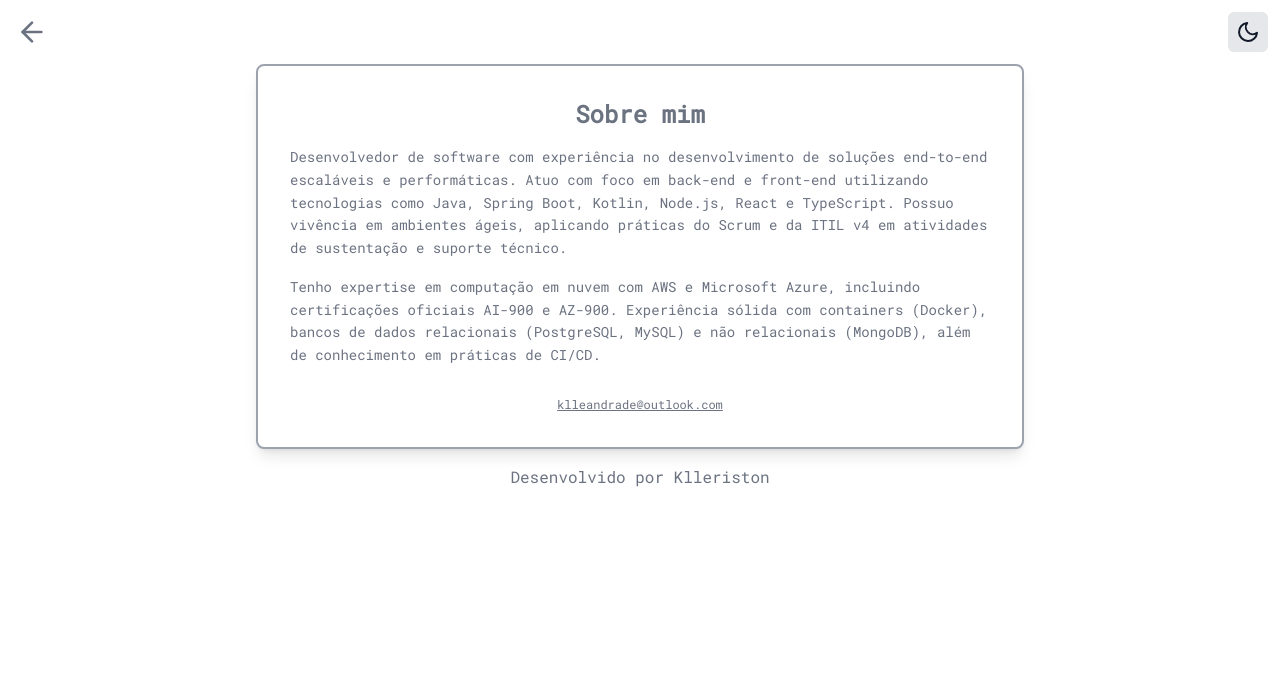
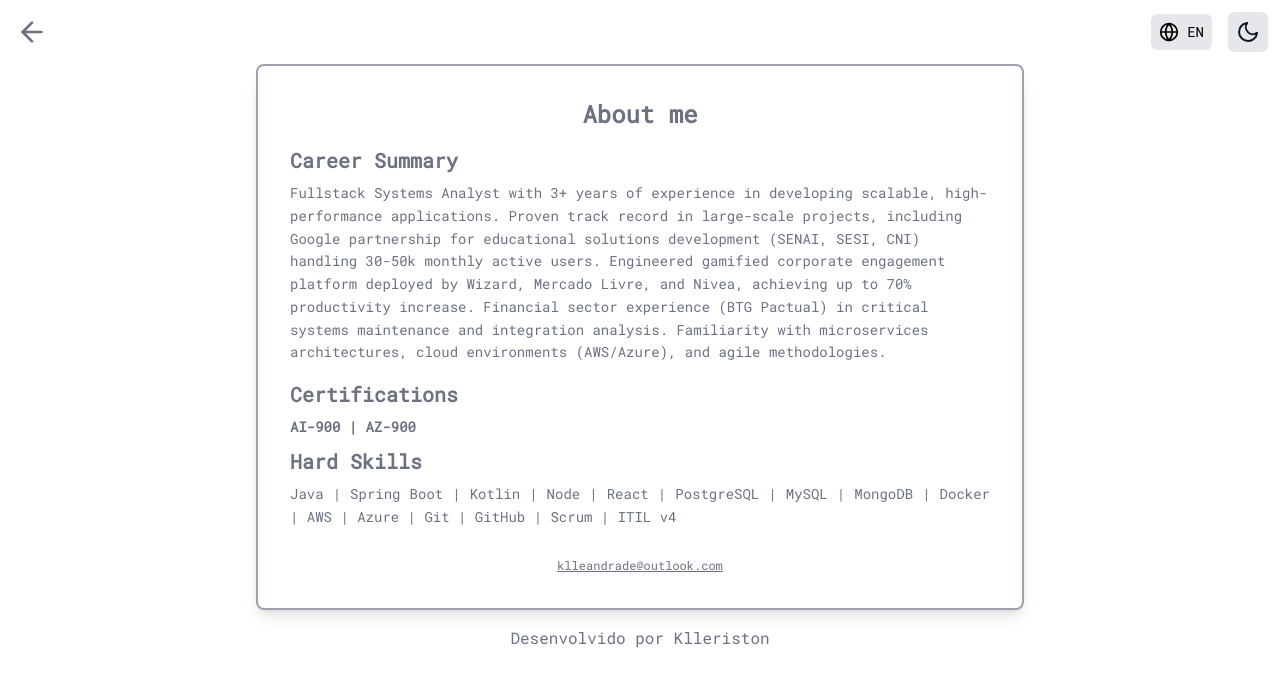
Before and after one commit to Klleriston/kekz, a Next.js app: page /sobre in a window 1280 px wide. Shown: the top 686 px of the page. Built offline with nearby package versions, Linux system fonts and the light colour scheme.

Commit message:
feat: translate switcher

```diff
--- a/src/app/components/AnimatedArticles.tsx
+++ b/src/app/components/AnimatedArticles.tsx
@@ -2,8 +2,10 @@
 
 import { useState, useEffect } from "react";
 import { Article } from "../types/artigo";
+import { useTranslation } from 'react-i18next';
 
 export function AnimatedArticles() {
+    const { t } = useTranslation();
     const [expanded, setExpanded] = useState<boolean>(false);
     const [articles, setArticles] = useState<Article[]>([]);
     const [loading, setLoading] = useState(false);
@@ -15,7 +17,7 @@ export function AnimatedArticles() {
                 "https://dev.to/api/articles?username=klleriston"
             );
             if (!response.ok) {
-                throw new Error("rede nao ta legal :/");
+                throw new Error(t('errors.network'));
             }
             const data = await response.json();
             setArticles(data);
@@ -40,12 +42,12 @@ export function AnimatedArticles() {
             >
                 {expanded ? (
                     <div className="flex flex-col items-center h-full text-gray-500 dark:text-white">
-                        <h1 className="text-2xl font-bold mb-4">Meus Artigos</h1>
+                        <h1 className="text-2xl font-bold mb-4">{t('articles.title')}</h1>
 
                         {loading ? (
-                            <p className="text-xl">Carregando artigos...</p>
+                            <p className="text-xl">{t('articles.loading')}</p>
                         ) : articles.length === 0 ? (
-                            <p className="text-2xl font-bold">Nenhum artigo encontrado.</p>
+                            <p className="text-2xl font-bold">{t('articles.no_articles')}</p>
                         ) : (
                             <div className="w-full">
                                 {articles.map((article) => (
--- a/src/app/components/AnimatedInputToAbout.tsx
+++ b/src/app/components/AnimatedInputToAbout.tsx
@@ -1,9 +1,11 @@
 "use client";
 
 import { useState, useEffect } from "react";
+import { useTranslation } from 'react-i18next';
 
 export function AnimatedInputToAbout() {
     const [expanded, setExpanded] = useState<boolean>(false);
+    const { t } = useTranslation();
 
     useEffect(() => {
         setExpanded(true);
@@ -18,13 +20,29 @@ export function AnimatedInputToAbout() {
             >
                 {expanded ? (
                     <div className="flex flex-col h-full text-gray-500 dark:text-white">
-                        <h1 className="text-2xl font-bold mb-4 text-center">Sobre mim</h1>
+                        <h1 className="text-2xl font-bold mb-4 text-center">{t('about.title')}</h1>
+                        <h3 className="text-xl font-bold mb-2">{t('titles.career summary')}</h3>
                         <p className="text-sm leading-relaxed">
-                            Desenvolvedor de software com experiência no desenvolvimento de soluções end-to-end escaláveis e performáticas. Atuo com foco em back-end e front-end utilizando tecnologias como Java, Spring Boot, Kotlin, Node.js, React e TypeScript. Possuo vivência em ambientes ágeis, aplicando práticas do Scrum e da ITIL v4 em atividades de sustentação e suporte técnico.
+                            {t('about.description')}
                         </p>
-                        <p className="text-sm leading-relaxed mt-4">
-                            Tenho expertise em computação em nuvem com AWS e Microsoft Azure, incluindo certificações oficiais AI-900 e AZ-900. Experiência sólida com containers (Docker), bancos de dados relacionais (PostgreSQL, MySQL) e não relacionais (MongoDB), além de conhecimento em práticas de CI/CD.
-                        </p>
+
+                        {t('about.certifications') && (
+                          <div className="mt-4">
+                            <h3 className="text-xl font-bold mb-2">{t('titles.certifications')}</h3>
+                            <p className="text-sm leading-relaxed font-semibold">
+                              {t('about.certifications')}
+                            </p>
+                          </div>
+                        )}
+
+                        {t('about.hardSkills') && (
+                          <div className="mt-2">
+                            <h3 className="text-xl font-bold mb-2">{t('titles.hard skills')}</h3>
+                            <p className="text-sm leading-relaxed text-justify">
+                              {t('about.hardSkills')}
+                            </p>
+                          </div>
+                        )}
                         <div className="text-center mt-6">
                             <a
                                 href="mailto:klleandrade@outlook.com"
--- a/src/app/components/Header.tsx
+++ b/src/app/components/Header.tsx
@@ -2,6 +2,7 @@
 
 import { FiArrowLeft } from "react-icons/fi";
 import { ThemeSwitcher } from "./ThemeSwitcher";
+import { TranslateSwitcher } from "./TranslateSwitcher";
 import Link from "next/link";
 
 export function Header() {
@@ -15,7 +16,8 @@ export function Header() {
         <FiArrowLeft className="mr-2 w-6 h-6 md:w-8 md:h-8 transition-transform duration-300 hover:translate-x-1" />
         <span className="text-sm md:text-base transition-transform duration-300 hover:translate-x-1"></span>
       </Link>
-      <header className="flex items-center justify-end p-3">
+      <header className="flex items-center justify-end p-3 gap-4">
+        <TranslateSwitcher />
         <ThemeSwitcher />
       </header>
     </>
--- a/src/app/components/Links.tsx
+++ b/src/app/components/Links.tsx
@@ -1,12 +1,15 @@
 "use client";
 import Link from "next/link";
+import { useTranslation } from "react-i18next";
+
 export function Links() {
+  const { t } = useTranslation();
   const links = [
-    { label: "Repositórios", url: "https://github.com/Klleriston" },
-    { label: "Artigos", url: "/artigos", isInternal: true },
-    { label: "LinkedIn", url: "https://www.linkedin.com/in/klleriston-andrade/" },
-    { label: "Currículo", url: "/KlleristonAndrade.pdf", isDownload: true },
-    { label: "Sobre Mim", url: "/sobre", isInternal: true },
+    { label: t('navigation.repositories'), url: "https://github.com/Klleriston" },
+    { label: t('navigation.articles'), url: "/artigos", isInternal: true },
+    { label: t('navigation.linkedin'), url: "https://www.linkedin.com/in/klleriston-andrade/" },
+    { label: t('navigation.resume'), url: "/KlleristonAndrade.pdf", isDownload: true },
+    { label: t('navigation.about'), url: "/sobre", isInternal: true },
   ];
 
   return (
--- /dev/null
+++ b/src/app/components/TranslateSwitcher.tsx
@@ -0,0 +1,38 @@
+"use client";
+
+import { useTranslation } from "react-i18next";
+import { useState, useEffect } from "react";
+import { FiGlobe } from "react-icons/fi";
+
+export function TranslateSwitcher() {
+  const { i18n } = useTranslation();
+  const [mounted, setMounted] = useState(false);
+
+  useEffect(() => {
+    setMounted(true);
+  }, []);
+
+  if (!mounted) return null;
+
+  const currentLanguage = i18n.language;
+
+  return (
+    <div className="relative">
+      <button
+        onClick={() => {
+          if (currentLanguage === "pt") {
+            i18n.changeLanguage("en");
+          } else {
+            i18n.changeLanguage("pt");
+          }
+        }}
+        className="p-2 rounded-md bg-gray-200 hover:bg-gray-300 dark:bg-gray-800 dark:hover:bg-gray-700 transition-colors duration-300 flex items-center gap-2"
+      >
+        <FiGlobe className="w-5 h-5" />
+        <span className="text-sm">
+          {currentLanguage === "pt" ? "PT" : "EN"}
+        </span>
+      </button>
+    </div>
+  );
+}
--- a/src/app/providers.tsx
+++ b/src/app/providers.tsx
@@ -2,9 +2,32 @@
 
 import { ThemeProvider } from "next-themes";
 import { useEffect, useState } from "react";
+import { useTranslation, initReactI18next } from "react-i18next";
+import i18n from "i18next";
+import LanguageDetector from "i18next-browser-languagedetector";
 
 export function Providers({ children }: { children: React.ReactNode }) {
     const [isMounted, setIsMounted] = useState(false);
+
+    if (!i18n.isInitialized) {
+      i18n
+        .use(LanguageDetector)
+        .use(initReactI18next)
+        .init({
+          resources: {
+            pt: {
+              translation: require('../locales/pt/translation.json')
+            },
+            en: {
+              translation: require('../locales/en/translation.json')
+            }
+          },
+          fallbackLng: 'pt',
+          interpolation: {
+            escapeValue: false
+          }
+        });
+    }
 
     useEffect(() => {
       setIsMounted(true);
@@ -13,10 +36,13 @@ export function Providers({ children }: { children: React.ReactNode }) {
     if (!isMounted) return <>{children}</>;
 
     return (
-        <ThemeProvider
-        attribute="class" defaultTheme="system"
-        enableSystem={true}>
+        <>
+          <ThemeProvider
+            attribute="class" defaultTheme="system"
+            enableSystem={true}
+          >
             {children}
-        </ThemeProvider>
+          </ThemeProvider>
+        </>
     );
 }
--- /dev/null
+++ b/src/locales/en/translation.json
@@ -0,0 +1,34 @@
+{
+  "welcome": "Welcome to my blog!",
+  "about": {
+    "title": "About me",
+    "description": "Fullstack Systems Analyst with 3+ years of experience in developing scalable, high-performance applications. Proven track record in large-scale projects, including Google partnership for educational solutions development (SENAI, SESI, CNI) handling 30-50k monthly active users. Engineered gamified corporate engagement platform deployed by Wizard, Mercado Livre, and Nivea, achieving up to 70% productivity increase. Financial sector experience (BTG Pactual) in critical systems maintenance and integration analysis. Familiarity with microservices architectures, cloud environments (AWS/Azure), and agile methodologies.",
+    "certifications": "AI-900 | AZ-900",
+    "hardSkills": "Java | Spring Boot | Kotlin | Node | React | PostgreSQL | MySQL | MongoDB | Docker | AWS | Azure | Git | GitHub | Scrum | ITIL v4"
+  },
+  "titles": {
+    "career summary": "Career Summary",
+    "hard skills": "Hard Skills",
+    "certifications": "Certifications"
+  },
+  "articles": {
+    "title": "My Articles",
+    "loading": "Loading articles...",
+    "no_articles": "No articles found.",
+    "description": "Exploring technologies and sharing knowledge"
+  },
+  "theme": {
+    "dark": "Dark Theme",
+    "light": "Light Theme"
+  },
+  "errors": {
+    "network": "Network error :/"
+  },
+  "navigation": {
+    "repositories": "Repositories",
+    "articles": "Articles",
+    "linkedin": "LinkedIn",
+    "resume": "Resume",
+    "about": "About Me"
+  }
+}
--- /dev/null
+++ b/src/locales/pt/translation.json
@@ -0,0 +1,29 @@
+{
+  "welcome": "Bem-vindo ao meu blog!",
+  "titles": {
+    "career summary": "Resumo profissional",
+    "hard skills": "Habilidades tecnicas",
+    "certifications": "Certificações"
+  },
+  "about": {
+    "title": "Sobre mim",
+    "description": "Analista de Sistemas Fullstack com 3+ anos de experiência em desenvolvimento de aplicações escaláveis e alta performance. Experiência comprovada em projetos de grande escala, incluindo parceria com Google para desenvolvimento de soluções educacionais (SENAI, SESI, CNI) com tráfego de 30-50k usuários mensais. Desenvolvi plataforma gamificada para engajamento corporativo utilizada por Wizard resultando em aumento de produtividade de até 70%. Atuação no setor financeiro (BTG Pactual) em sustentação e análise de integrações de sistemas críticos. Familiaridade com arquiteturas de microsserviços, ambientes cloud (AWS/Azure) e metodologias ágeis.",
+    "certifications": "AI-900 | AZ-900",
+    "hardSkills": "Java | Spring boot | Kotlin | Node | React |  Postgres | MySQL | MongoDB | Docker | AWS | Azure | Git | GitHub | Scrum | ITIL v4"
+  },
+  "articles": {
+    "title": "Artigos",
+    "description": "Explorando tecnologias e compartilhando conhecimento"
+  },
+  "theme": {
+    "dark": "Tema Escuro",
+    "light": "Tema Claro"
+  },
+  "navigation": {
+    "repositories": "Repositórios",
+    "articles": "Artigos",
+    "linkedin": "LinkedIn",
+    "resume": "Currículo",
+    "about": "Sobre Mim"
+  }
+}
```
Also changed, not shown: package.json (+8 -0 lines), src/i18n/config.ts (added, +26 -0 lines), 1 other file (tests, documents, lock files or other folders).
